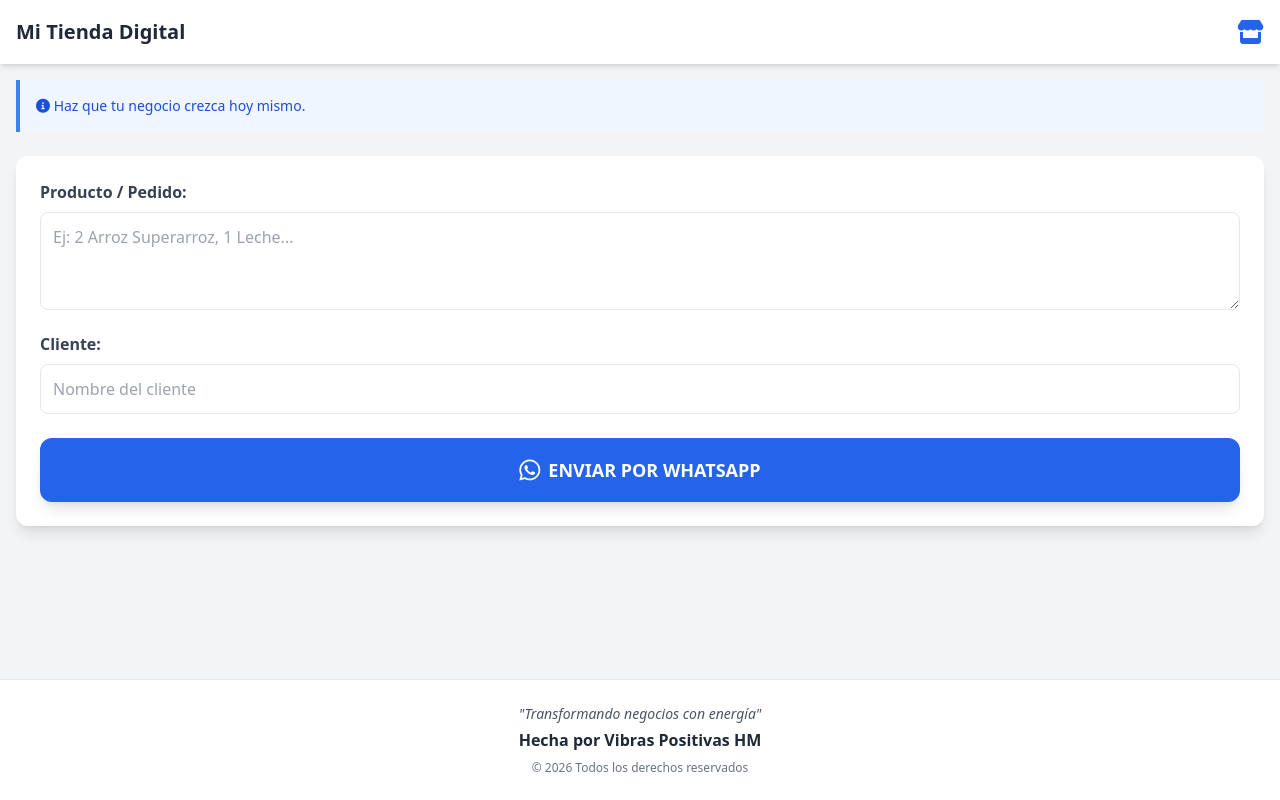
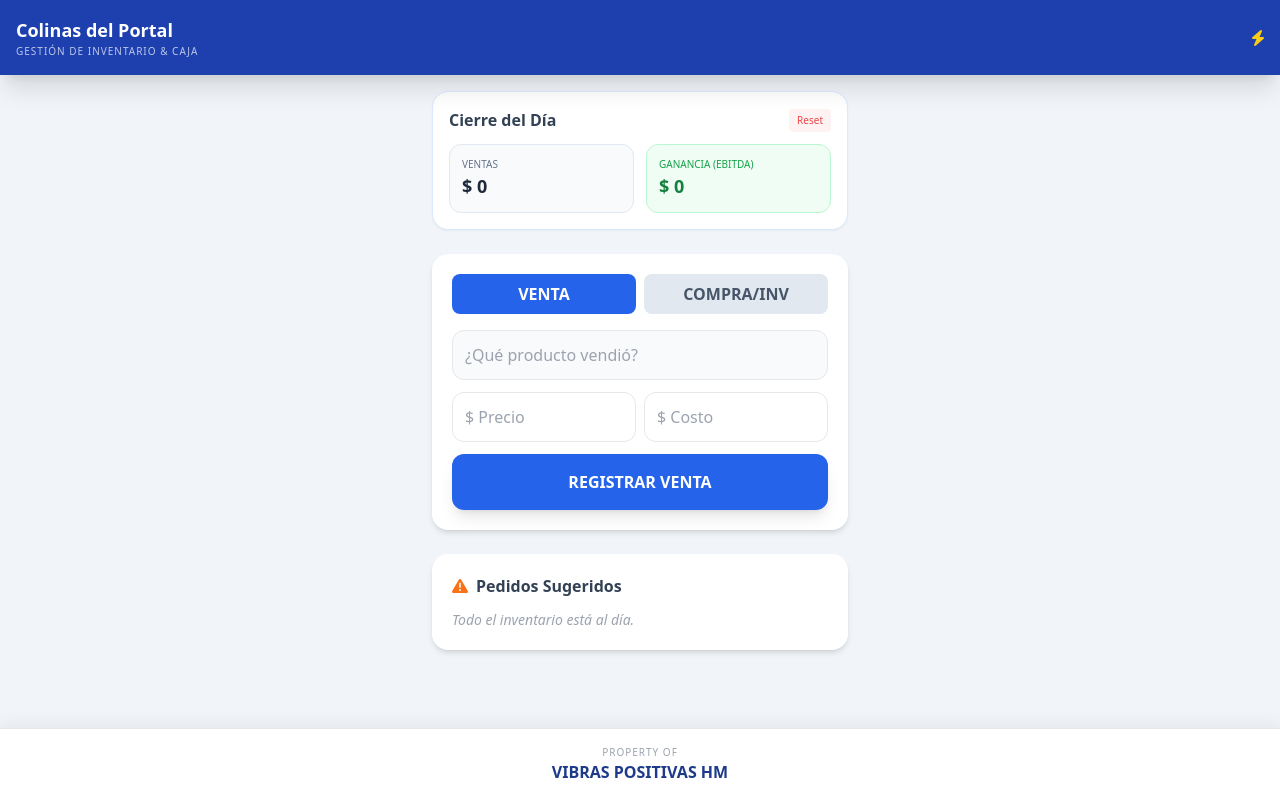
Before and after one commit to haroldco45/tiendaagil, a plain HTML site: page index.html in a window 1280 px wide. Drawn offline with nearby package versions, Linux system fonts and the light colour scheme.

Commit message:
Update index.html

```diff
--- a/index.html
+++ b/index.html
@@ -3,89 +3,174 @@
 <head>
     <meta charset="UTF-8">
     <meta name="viewport" content="width=device-width, initial-scale=1.0">
-    <title>Tienda Ágil - Vibras Positivas HM</title>
+    <title>Sistema Pro - Vibras Positivas HM</title>
     <script src="https://cdn.tailwindcss.com"></script>
     <link rel="stylesheet" href="https://cdnjs.cloudflare.com/ajax/libs/font-awesome/6.0.0/css/all.min.css">
-    <style>
-        .branding-text { color: #2563eb; font-weight: bold; }
-        .btn-vibras { background-color: #2563eb; color: white; transition: 0.3s; }
-        .btn-vibras:hover { background-color: #1d4ed8; }
-    </style>
 </head>
-<body class="bg-gray-100 min-h-screen flex flex-col">
+<body class="bg-slate-100 min-h-screen flex flex-col font-sans">
 
     <!-- Header -->
-    <header class="bg-white shadow-md p-4 flex justify-between items-center">
-        <h1 class="text-xl font-bold text-gray-800">Mi Tienda Digital</h1>
-        <i class="fas fa-store text-blue-600 text-2xl"></i>
+    <header class="bg-blue-800 text-white p-4 shadow-xl sticky top-0 z-50 flex justify-between items-center">
+        <div>
+            <h1 class="text-lg font-bold">Colinas del Portal</h1>
+            <p class="text-[10px] uppercase tracking-widest opacity-70">Gestión de Inventario & Caja</p>
+        </div>
+        <div class="text-right">
+            <i class="fas fa-bolt text-yellow-400"></i>
+        </div>
     </header>
 
-    <!-- Main Content -->
-    <main class="p-4 flex-grow">
-        <div class="bg-blue-50 border-l-4 border-blue-500 p-4 mb-6">
-            <p class="text-blue-700 text-sm">
-                <i class="fas fa-info-circle"></i> Haz que tu negocio crezca hoy mismo.
-            </p>
-        </div>
+    <main class="p-4 space-y-6 max-w-md mx-auto w-full pb-24">
 
-        <!-- Formulario Simple -->
-        <div class="bg-white p-6 rounded-xl shadow-lg">
-            <label class="block text-gray-700 font-semibold mb-2">Producto / Pedido:</label>
-            <textarea id="pedido" rows="3" class="w-full border rounded-lg p-3 mb-4 focus:outline-none focus:ring-2 focus:ring-blue-500" placeholder="Ej: 2 Arroz Superarroz, 1 Leche..."></textarea>
+        <!-- 1. RESUMEN DE CIERRE (Muestra el éxito del día) -->
+        <section class="bg-white p-4 rounded-2xl shadow-sm border border-blue-100">
+            <div class="flex justify-between items-center mb-3">
+                <h2 class="font-bold text-slate-700">Cierre del Día</h2>
+                <button onclick="resetearTodo()" class="text-[10px] bg-red-50 text-red-500 px-2 py-1 rounded">Reset</button>
+            </div>
+            <div class="grid grid-cols-2 gap-3">
+                <div class="bg-slate-50 p-3 rounded-xl border border-slate-200">
+                    <p class="text-[10px] text-slate-500 uppercase">Ventas</p>
+                    <p id="displayVentas" class="text-lg font-bold text-slate-800">$ 0</p>
+                </div>
+                <div class="bg-green-50 p-3 rounded-xl border border-green-200">
+                    <p class="text-[10px] text-green-600 uppercase">Ganancia (EBITDA)</p>
+                    <p id="displayGanancia" class="text-lg font-bold text-green-700">$ 0</p>
+                </div>
+            </div>
+        </section>
 
-            <label class="block text-gray-700 font-semibold mb-2">Cliente:</label>
-            <input type="text" id="cliente" class="w-full border rounded-lg p-3 mb-6" placeholder="Nombre del cliente">
+        <!-- 2. VENTAS Y COMPRAS (Operación) -->
+        <section class="bg-white p-5 rounded-2xl shadow-md space-y-4">
+            <div class="flex gap-2">
+                <button onclick="showTab('venta')" id="tabVenta" class="flex-1 py-2 rounded-lg font-bold bg-blue-600 text-white">VENTA</button>
+                <button onclick="showTab('compra')" id="tabCompra" class="flex-1 py-2 rounded-lg font-bold bg-slate-200 text-slate-600">COMPRA/INV</button>
+            </div>
 
-            <button onclick="enviarPedido()" class="w-full btn-vibras py-4 rounded-xl font-bold text-lg shadow-lg flex justify-center items-center gap-2">
-                <i class="fab fa-whatsapp text-2xl"></i> ENVIAR POR WHATSAPP
-            </button>
-        </div>
+            <!-- Formulario Venta -->
+            <div id="formVenta" class="space-y-3">
+                <input type="text" id="prodVenta" placeholder="¿Qué producto vendió?" class="w-full p-3 border rounded-xl bg-gray-50">
+                <div class="flex gap-2">
+                    <input type="number" id="valVenta" placeholder="$ Precio" class="w-1/2 p-3 border rounded-xl">
+                    <input type="number" id="costVenta" placeholder="$ Costo" class="w-1/2 p-3 border rounded-xl">
+                </div>
+                <button onclick="procesarVenta()" class="w-full bg-blue-600 text-white py-4 rounded-xl font-bold shadow-lg">REGISTRAR VENTA</button>
+            </div>
+
+            <!-- Formulario Compra (Inventario) -->
+            <div id="formCompra" class="hidden space-y-3">
+                <input type="text" id="prodNombre" placeholder="Nombre del Producto" class="w-full p-3 border rounded-xl">
+                <input type="number" id="prodCant" placeholder="Cantidad que entra" class="w-full p-3 border rounded-xl">
+                <button onclick="actualizarInventario()" class="w-full bg-slate-800 text-white py-4 rounded-xl font-bold">CARGAR A INVENTARIO</button>
+            </div>
+        </section>
+
+        <!-- 3. ALERTAS DE REORDEN (Para no estar agotados) -->
+        <section class="bg-white p-5 rounded-2xl shadow-md">
+            <h2 class="font-bold text-slate-700 mb-3 flex items-center gap-2">
+                <i class="fas fa-exclamation-triangle text-orange-500"></i> Pedidos Sugeridos
+            </h2>
+            <div id="listaReorden" class="space-y-2 text-sm">
+                <!-- Se llena solo -->
+                <p class="text-gray-400 italic">Todo el inventario está al día.</p>
+            </div>
+        </section>
+
     </main>
 
-    <!-- Footer Obligatorio -->
-    <footer class="bg-white text-center p-6 mt-auto border-t">
-        <p class="text-gray-600 text-sm italic">"Transformando negocios con energía"</p>
-        <p class="text-gray-800 font-bold mt-1">Hecha por Vibras Positivas HM</p>
-        <p class="text-xs text-gray-500 mt-2">© 2026 Todos los derechos reservados</p>
+    <!-- Footer Vibras Positivas HM -->
+    <footer class="fixed bottom-0 w-full bg-white border-t p-4 text-center shadow-[0_-5px_15px_rgba(0,0,0,0.05)]">
+        <p class="text-[10px] text-gray-400 uppercase tracking-widest">Property of</p>
+        <p class="font-black text-blue-900">VIBRAS POSITIVAS HM</p>
     </footer>
 
     <script>
-        function enviarPedido() {
-            const pedido = document.getElementById('pedido').value;
-            const cliente = document.getElementById('cliente').value;
-            const phone = "573100000000"; // Aquí iría tu número o el del tendero
+        let db = JSON.parse(localStorage.getItem('vp_data')) || { ventas: 0, ganancia: 0, inventario: {} };
 
-            if (!pedido) {
-                alert("Por favor escribe el pedido");
-                return;
+        function showTab(type) {
+            if(type === 'venta') {
+                document.getElementById('formVenta').classList.remove('hidden');
+                document.getElementById('formCompra').classList.add('hidden');
+                document.getElementById('tabVenta').className = "flex-1 py-2 rounded-lg font-bold bg-blue-600 text-white";
+                document.getElementById('tabCompra').className = "flex-1 py-2 rounded-lg font-bold bg-slate-200 text-slate-600";
+            } else {
+                document.getElementById('formVenta').classList.add('hidden');
+                document.getElementById('formCompra').classList.remove('hidden');
+                document.getElementById('tabCompra').className = "flex-1 py-2 rounded-lg font-bold bg-slate-800 text-white";
+                document.getElementById('tabVenta').className = "flex-1 py-2 rounded-lg font-bold bg-slate-200 text-slate-600";
+            }
+        }
+
+        function actualizarVista() {
+            document.getElementById('displayVentas').innerText = `$ ${db.ventas.toLocaleString()}`;
+            document.getElementById('displayGanancia').innerText = `$ ${db.ganancia.toLocaleString()}`;
+
+            // Lógica de Reorden (Agotados)
+            const lista = document.getElementById('listaReorden');
+            lista.innerHTML = "";
+            let tieneAlertas = false;
+
+            for (let prod in db.inventario) {
+                if (db.inventario[prod] <= 3) { // Alerta si quedan 3 o menos
+                    tieneAlertas = true;
+                    lista.innerHTML += `
+                        <div class="flex justify-between bg-orange-50 p-2 rounded border border-orange-100">
+                            <span class="font-medium">${prod}</span>
+                            <span class="text-orange-600 font-bold">Solo quedan: ${db.inventario[prod]}</span>
+                        </div>`;
+                }
+            }
+            if(!tieneAlertas) lista.innerHTML = '<p class="text-gray-400 italic">Todo el inventario está al día.</p>';
+        }
+
+        function procesarVenta() {
+            const prod = document.getElementById('prodVenta').value.toLowerCase();
+            const val = parseFloat(document.getElementById('valVenta').value);
+            const cost = parseFloat(document.getElementById('costVenta').value);
+
+            if(isNaN(val) || isNaN(cost)) return alert("Pon los precios");
+
+            db.ventas += val;
+            db.ganancia += (val - cost);
+
+            // Descontar de inventario si existe
+            if(db.inventario[prod]) {
+                db.inventario[prod] -= 1;
             }
 
-            // Iniciamos la geolocalización
-            if (navigator.geolocation) {
-                navigator.geolocation.getCurrentPosition((position) => {
-                    const lat = position.coords.latitude;
-                    const lon = position.coords.longitude;
-                    const mapLink = `https://www.google.com/maps?q=${lat},${lon}`;
+            guardar();
+            document.getElementById('valVenta').value = "";
+            document.getElementById('costVenta').value = "";
+        }
 
-                    const mensaje = encodeURIComponent(
-                        `*NUEVO PEDIDO - VIBRAS POSITIVAS HM*\n\n` +
-                        `*Cliente:* ${cliente}\n` +
-                        `*Pedido:* ${pedido}\n\n` +
-                        `📍 *Ubicación del negocio:* ${mapLink}`
-                    );
+        function actualizarInventario() {
+            const prod = document.getElementById('prodNombre').value.toLowerCase();
+            const cant = parseInt(document.getElementById('prodCant').value);
 
-                    window.open(`https://wa.me/${phone}?text=${mensaje}`, '_blank');
-                }, () => {
-                    // Si el usuario niega el permiso de ubicación
-                    const mensajeSimple = encodeURIComponent(
-                        `*NUEVO PEDIDO - VIBRAS POSITIVAS HM*\n\n` +
-                        `*Cliente:* ${cliente}\n` +
-                        `*Pedido:* ${pedido}`
-                    );
-                    window.open(`https://wa.me/${phone}?text=${mensajeSimple}`, '_blank');
-                });
+            if(!prod || isNaN(cant)) return alert("Llena los datos del producto");
+
+            db.inventario[prod] = (db.inventario[prod] || 0) + cant;
+
+            guardar();
+            document.getElementById('prodNombre').value = "";
+            document.getElementById('prodCant').value = "";
+            alert("Inventario cargado");
+        }
+
+        function guardar() {
+            localStorage.setItem('vp_data', JSON.stringify(db));
+            actualizarVista();
+        }
+
+        function resetearTodo() {
+            if(confirm("¿Cerrar día y limpiar todo?")) {
+                db.ventas = 0;
+                db.ganancia = 0;
+                guardar();
             }
         }
+
+        actualizarVista();
     </script>
 </body>
 </html>
```
